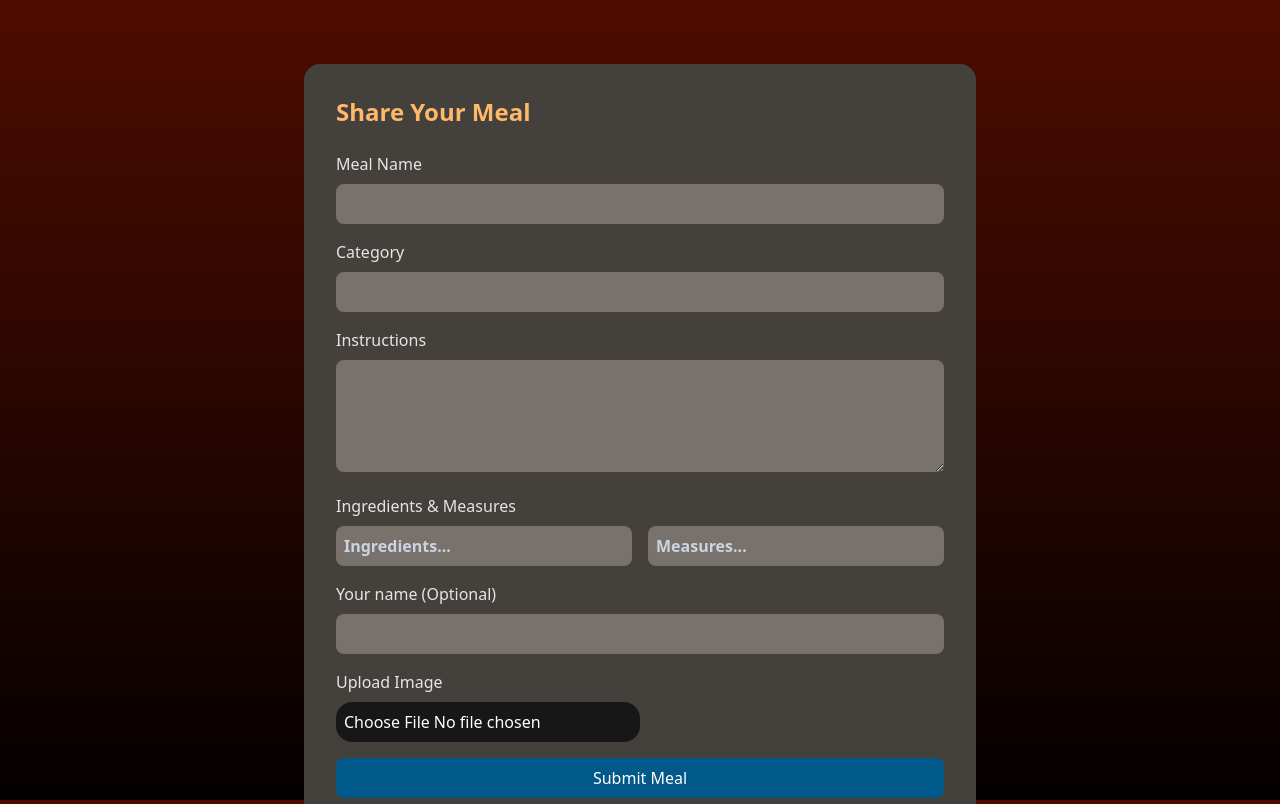
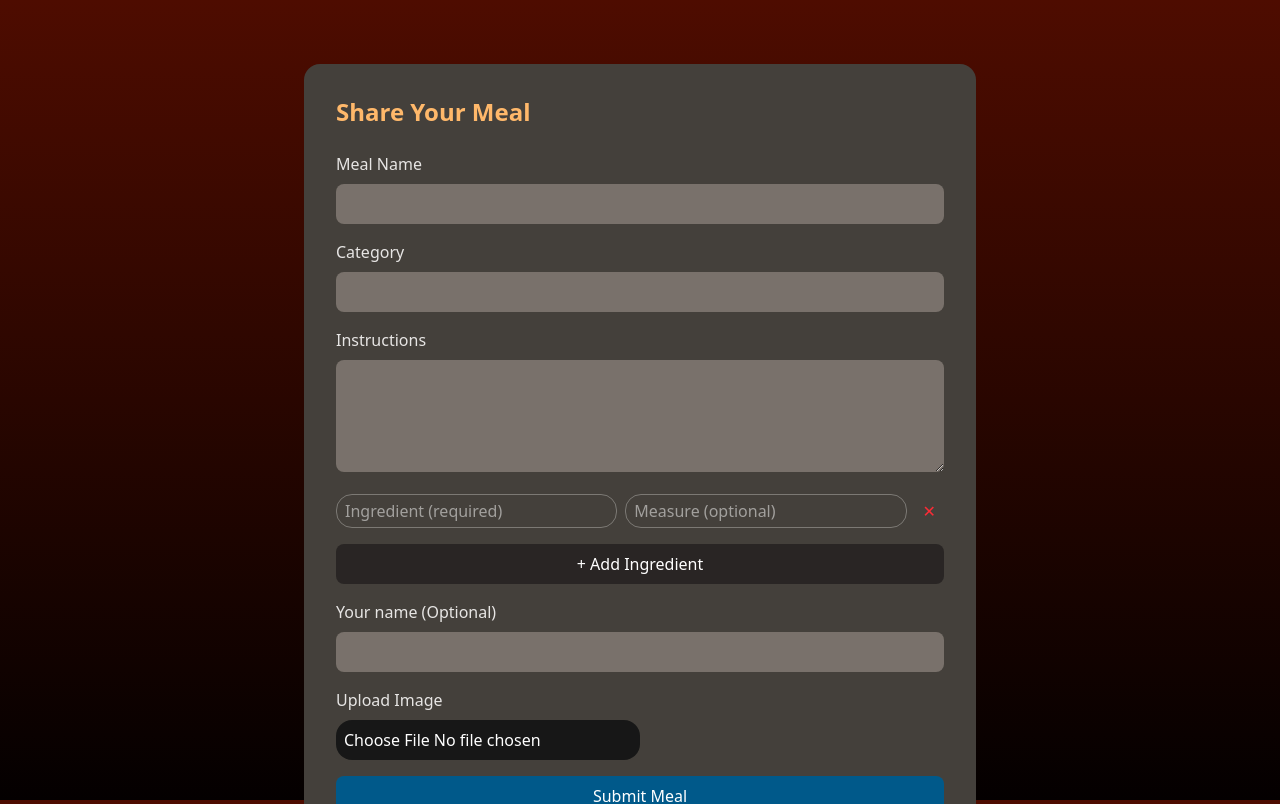
Before and after one commit to pixedit/Flavora, a Next.js app: page /share-meal in a window 1280 px wide. Shown: the top 804 px of the page. Built offline with nearby package versions, Linux system fonts and the light colour scheme.

Commit message:
Add server Action and refine share-meal form

```diff
--- a/models/Meal.ts
+++ b/models/Meal.ts
@@ -11,7 +11,7 @@ const MealSchema = new Schema(
 				measure: { type: String },
 			},
 		],
-		owner: { type: String }, // optional
+		owner: { type: String },
 		image: { type: String },
 		createdBy: { type: Schema.Types.ObjectId, ref: "User" },
 	},
--- a/next.config.ts
+++ b/next.config.ts
@@ -1,5 +1,11 @@
 /** @type {import('next').NextConfig} */
 const nextConfig = {
+	experimental: {
+		serverActions: {
+			bodySizeLimit: "5mb",
+		},
+	},
+
 	images: {
 		remotePatterns: [
 			{
--- /dev/null
+++ b/src/app/actions/addMeal.js
@@ -0,0 +1,35 @@
+"use server";
+
+const addMeal = async (formData) => {
+	const name = formData.get("name");
+	const category = formData.get("category");
+	const owner = formData.get("owner");
+	const instructions = formData.get("instructions");
+
+	// Parse ingredients (stringified JSON from client)
+	let ingredients = [];
+	try {
+		ingredients = JSON.parse(formData.get("ingredients") || "[]");
+	} catch (err) {
+		console.error("Invalid ingredients JSON", err);
+	}
+
+	// Images
+	const images = formData
+		.getAll("images")
+		.filter((image) => image && image.name !== "")
+		.map((image) => image.name);
+
+	console.log({
+		name,
+		category,
+		ingredients,
+		instructions,
+		owner,
+		images,
+	});
+
+	// TODO: Save to your database here
+};
+
+export default addMeal;
--- a/src/app/share-meal/page.tsx
+++ b/src/app/share-meal/page.tsx
@@ -1,14 +1,59 @@
 "use client";
+import addMeal from "@/src/app/actions/addMeal";
+import { useState } from "react";
+type Ingredient = {
+	ingredient: string;
+	measure: string;
+};
 
 const ShareMealPage = () => {
+	const [ingredients, setIngredients] = useState<Ingredient[]>([
+		{ ingredient: "", measure: "" },
+	]);
+
+	// handle ingredient and measure inputs
+	const handleChange = (
+		index: number,
+		field: keyof Ingredient,
+		value: string
+	) => {
+		const newIngredients = [...ingredients];
+		newIngredients[index][field] = value;
+		setIngredients(newIngredients);
+	};
+
+	// add ingredient button
+	const addIngredient = () => {
+		setIngredients([...ingredients, { ingredient: "", measure: "" }]);
+	};
+
+	// remove ingredient button
+	const removeIngredient = (index: number) => {
+		setIngredients(ingredients.filter((_, i) => i !== index));
+	};
+
+	// form submission
+	const handleSubmit = async (e: React.FormEvent<HTMLFormElement>) => {
+		e.preventDefault();
+
+		const formData = new FormData(e.currentTarget);
+
+		formData.append("ingredients", JSON.stringify(ingredients));
+
+		await addMeal(formData);
+
+		console.log("Meal submitted!");
+	};
+
 	const inputStyle = "w-full p-2 mt-2 rounded-lg outline-none bg-stone-500";
+
 	return (
 		<div className="max-w-2xl mx-auto p-8 bg-stone-700 rounded-2xl my-[4rem] text-white">
 			<h2 className="text-2xl font-semibold mb-6 text-orange-300">
 				Share Your Meal
 			</h2>
-			<form className="flex flex-col gap-y-[1rem]">
-				{/* Meal Name */}
+			<form className="flex flex-col gap-y-[1rem]" onSubmit={handleSubmit}>
+				{" "}
 				<div>
 					<label className="text-stone-200">Meal Name</label>
 					<input
@@ -18,7 +63,6 @@ const ShareMealPage = () => {
 						className={`${inputStyle}`}
 					/>
 				</div>
-
 				{/* Category */}
 				<div>
 					<label className="text-stone-200">Category</label>
@@ -29,7 +73,6 @@ const ShareMealPage = () => {
 						className={inputStyle}
 					/>
 				</div>
-
 				{/* Instructions */}
 				<div>
 					<label className="text-stone-200">Instructions</label>
@@ -41,26 +84,40 @@ const ShareMealPage = () => {
 						required
 					/>
 				</div>
-
 				{/* Ingredients & Measures */}
-				<div>
-					<label className="text-stone-200">Ingredients & Measures</label>
-					<div className="flex gap-x-4">
+				{ingredients.map((ing, index) => (
+					<div key={index} className="flex gap-2">
 						<input
 							type="text"
-							name="ingredient"
-							placeholder="Ingredients..."
-							className={`${inputStyle} placeholder:text-slate-300 placeholder:font-semibold`}
+							placeholder="Ingredient (required)"
+							value={ing.ingredient}
+							onChange={(e) =>
+								handleChange(index, "ingredient", e.target.value)
+							}
+							className="border px-2 py-1 rounded-2xl w-1/2 border-stone-50/30 outline-none"
+							required
 						/>
 						<input
 							type="text"
-							name="measure"
-							placeholder="Measures..."
-							className={`${inputStyle} placeholder:text-slate-300 placeholder:font-semibold`}
+							placeholder="Measure (optional)"
+							value={ing.measure}
+							onChange={(e) => handleChange(index, "measure", e.target.value)}
+							className="border px-2 py-1 rounded-2xl w-1/2 border-stone-50/30 outline-none"
 						/>
+						<button
+							type="button"
+							onClick={() => removeIngredient(index)}
+							className="text-red-500 px-2 hover:scale-125 hover:font-semibold">
+							✕
+						</button>
 					</div>
-				</div>
-
+				))}
+				<button
+					type="button"
+					onClick={addIngredient}
+					className="w-full bg-stone-800 outline-none text-white p-2 rounded-lg hover:bg-slate-900 cursor-pointer">
+					+ Add Ingredient
+				</button>
 				{/* Owner */}
 				<div>
 					<label className="text-stone-200">Your name (Optional)</label>
@@ -71,22 +128,20 @@ const ShareMealPage = () => {
 						className={`${inputStyle} placeholder:text-stone-300 placeholder:font-semibold`}
 					/>
 				</div>
-
-				{/* Image Upload */}
+				{/* Image */}
 				<div>
 					<label className="text-stone-200 block">Upload Image</label>
 					<input
 						type="file"
-						name="image"
+						name="images"
 						accept="image/*"
 						aria-label="image"
 						className="p-2 mt-2 w-1/2 text-white bg-neutral-900 rounded-2xl hover:bg-neutral-800"
 					/>
 				</div>
-
 				<button
 					type="submit"
-					className={`w-full bg-sky-800 outline-none text-white p-2 rounded-lg hover:bg-sky-700`}>
+					className={`w-full bg-sky-800 outline-none text-white p-2 rounded-lg hover:bg-sky-700 cursor-pointer`}>
 					Submit Meal
 				</button>
 			</form>
```
Also changed, not shown: tsconfig.json (+7 -1 lines), hooks/useShareMeal.ts (added), src/app/api/submitMeal/route.ts (deleted).
